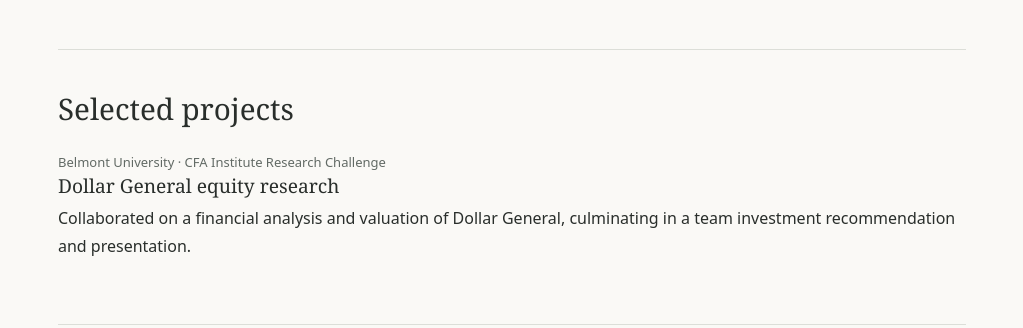
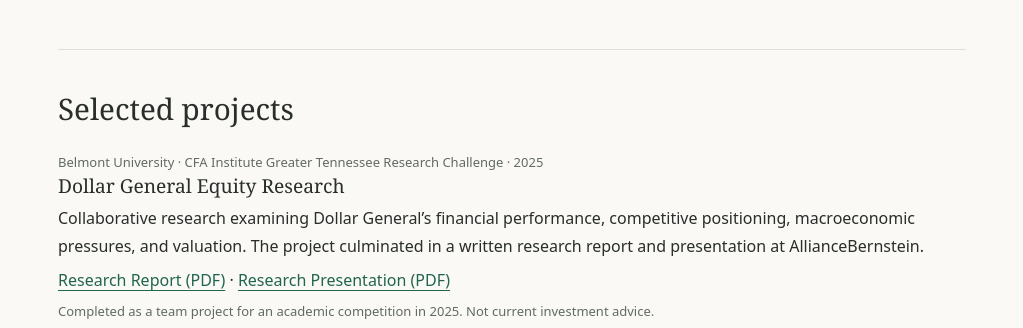
Before and after one commit to jamesahilliard/jamesahilliard.github.io, a plain HTML site: page index.html in a window 1280 px wide. Shown: the part 553-881 px from the top of the page, without its empty margins (128-1151 px from the left). Drawn offline with Linux system fonts and the light colour scheme.

Commit message:
Add Dollar General research report and presentation links

```diff
--- a/index.html
+++ b/index.html
@@ -3,7 +3,7 @@
 </style></head><body><header><a class="brand" href="#about">James Hilliard</a><nav aria-label="Main navigation"><a href="#about">about</a><a href="#projects">projects</a><a href="#cv">cv</a><button id="theme" aria-label="Toggle dark mode" title="Toggle dark mode">☾</button></nav></header><main>
 <section id="about"><h1>James Hilliard</h1><div class="subtitle">Transaction Reporting Specialist · UBS</div><div class="intro"><div><p>I'm a finance professional with an academic interest in the economics and finance of higher education. I'm currently applying to PhD programs in higher education.</p><p>I earned my bachelor's degree in finance from Auburn University and my MBA from Belmont University. My research interests include university funding, student affordability, institutional resource allocation, and the relationship between financial policy and educational outcomes.</p><p>My long-term goal is to pursue a career in university research and teaching.</p></div><aside class="side"><div class="portrait"><img src="Headshot.png" alt="James Hilliard" onerror="this.hidden=true;this.parentElement.textContent='JH'"></div><p><a href="James_Hilliard_CV.pdf" target="_blank" rel="noopener">Curriculum vitae (PDF)</a><br><a href="mailto:jameshilliard334@gmail.com">Email</a><br><a href="https://www.linkedin.com/in/jamesahilliard/">LinkedIn</a></p></aside></div></section>
 
-<section id="projects"><h2>Selected projects</h2><article class="entry"><div class="meta">Belmont University · CFA Institute Research Challenge</div><h3>Dollar General equity research</h3><p>Collaborated on a financial analysis and valuation of Dollar General, culminating in a team investment recommendation and presentation.</p></article></section>
+<section id="projects"><h2>Selected projects</h2><article class="entry"><div class="meta">Belmont University · CFA Institute Greater Tennessee Research Challenge · 2025</div><h3>Dollar General Equity Research</h3><p>Collaborative research examining Dollar General’s financial performance, competitive positioning, macroeconomic pressures, and valuation. The project culminated in a written research report and presentation at AllianceBernstein.</p><p><a href="CFA%20Institute%20Greater%20Tennessee%20Research%20Challenge%20Paper.pdf" target="_blank" rel="noopener">Research Report (PDF)</a> · <a href="CFA%20Institute%20Greater%20Tennessee%20Research%20Challenge%20-%20Presentation.pdf" target="_blank" rel="noopener">Research Presentation (PDF)</a></p><p class="meta">Completed as a team project for an academic competition in 2025. Not current investment advice.</p></article></section>
 
 <section id="cv"><h2>Education &amp; experience</h2><article class="entry"><h3>Belmont University</h3><div class="meta">Master of Business Administration · 2025</div></article><article class="entry"><h3>Auburn University</h3><div class="meta">BSBA, Finance · 2024 · Cum laude</div></article><article class="entry"><h3>UBS</h3><div class="meta">Transaction Reporting Specialist</div></article><p><a href="James_Hilliard_CV.pdf" target="_blank" rel="noopener">View full academic CV (PDF)</a></p></section>
 <section id="personal"><h2>Outside of academia</h2><div class="interests"><article><h3>Sports</h3><p>Playing soccer and basketball, following Arsenal, and watching college football.</p></article><article><h3>Travel &amp; languages</h3><p>Dual American and Czech citizen with a love for European travel and learning languages.</p></article><article><h3>History</h3><p>Reading about history, particularly European history and culture.</p></article></div></section></main><footer>© <span id="year">2026</span> James Hilliard. Views expressed here are my own and do not represent those of my employer.</footer><script>const root=document.documentElement,btn=document.getElementById('theme');function setTheme(t){root.dataset.theme=t;btn.textContent=t==='dark'?'☀':'☾';btn.setAttribute('aria-pressed',String(t==='dark'));}let saved;try{saved=localStorage.getItem('theme')}catch(e){}setTheme(saved|| (matchMedia('(prefers-color-scheme: dark)').matches?'dark':'light'));btn.addEventListener('click',()=>{const t=root.dataset.theme==='dark'?'light':'dark';setTheme(t);try{localStorage.setItem('theme',t)}catch(e){}});document.getElementById('year').textContent=new Date().getFullYear();</script></body></html>
```
